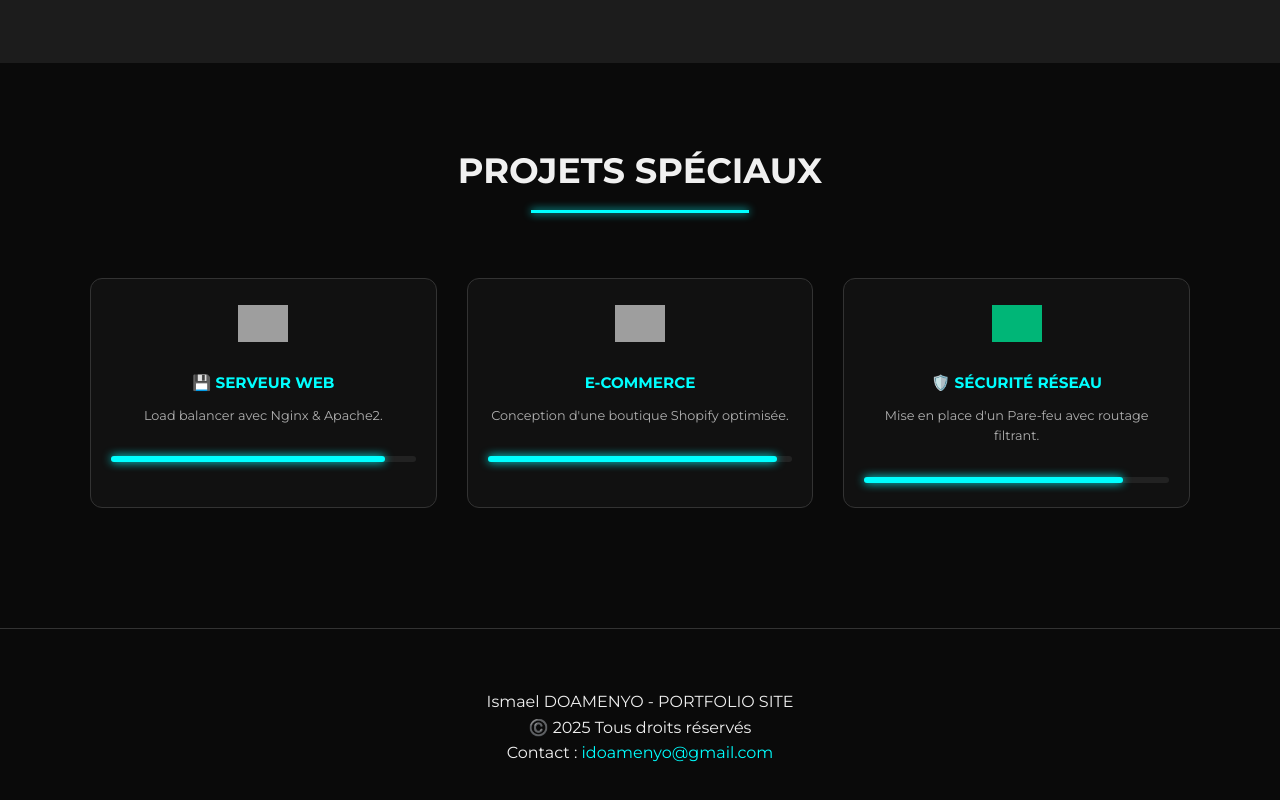
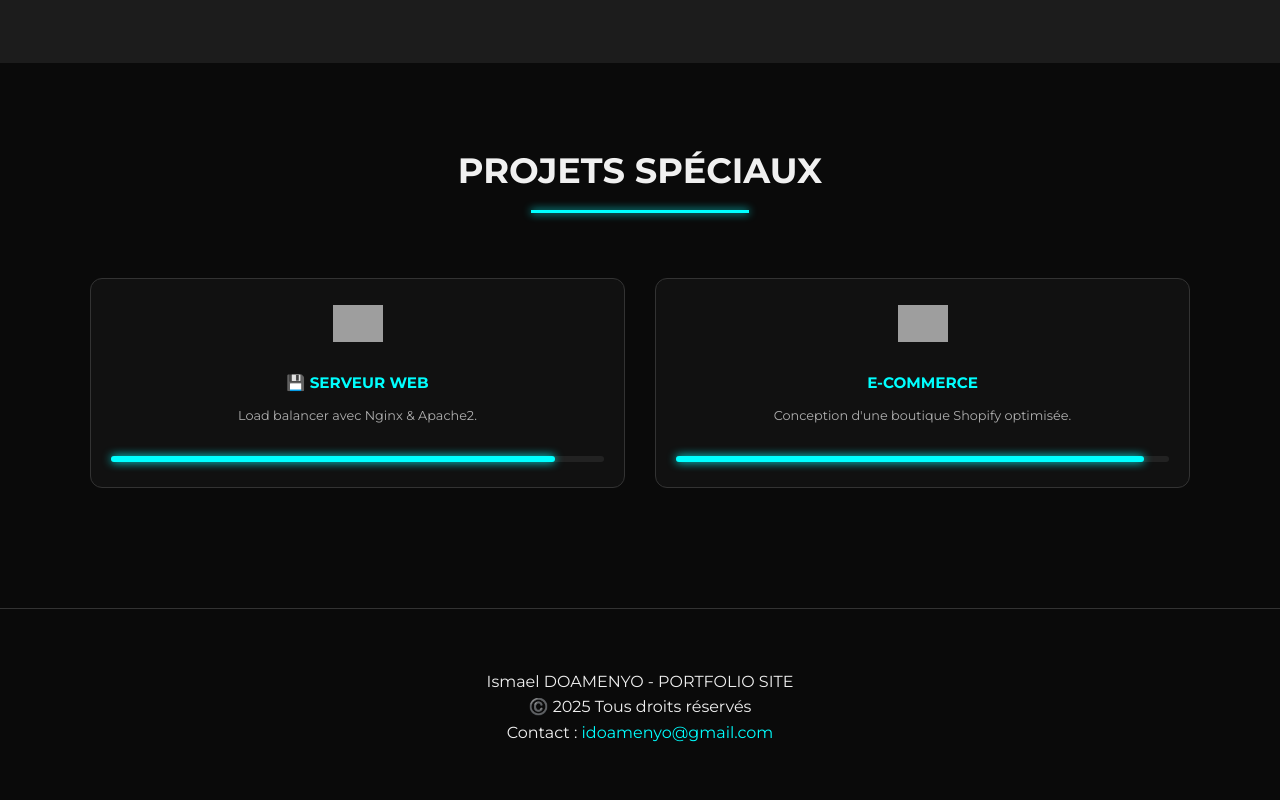
Before and after one commit to Ismaeeel9/portofolioismael, a plain HTML site: page index.html in a window 1280 px wide. Shown: the part 6110-6910 px from the top of the page. Drawn offline with Linux system fonts and the light colour scheme; grey boxes are pictures that could not be loaded.

Commit message:
Update index.html

```diff
--- a/index.html
+++ b/index.html
@@ -443,12 +443,6 @@
                 <p>Conception d'une boutique Shopify optimisée.</p>
                 <progress max="100" value="95"></progress>
             </div>
-            <div class="card">
-                <img src="https://www.svgrepo.com/show/295383/firewall.svg" alt="Firewall" style="filter: invert(100%) sepia(100%) saturate(1000%) hue-rotate(130deg);">
-                <h2>🛡️ Sécurité Réseau</h2>
-                <p>Mise en place d'un Pare-feu avec routage filtrant.</p>
-                <progress max="100" value="85"></progress>
-            </div>
         </div>
     </section>
 
```
